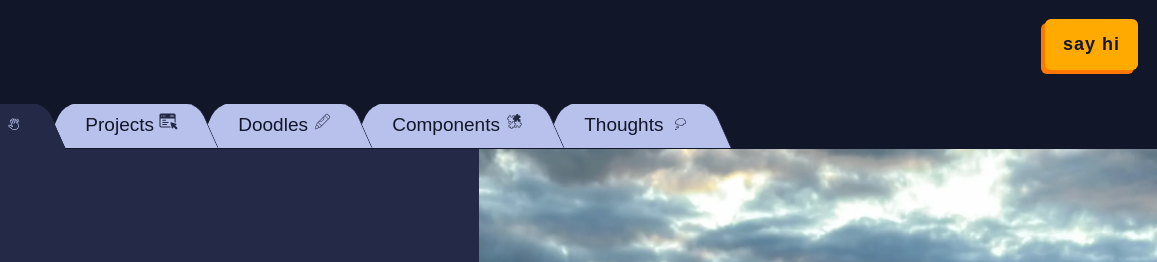
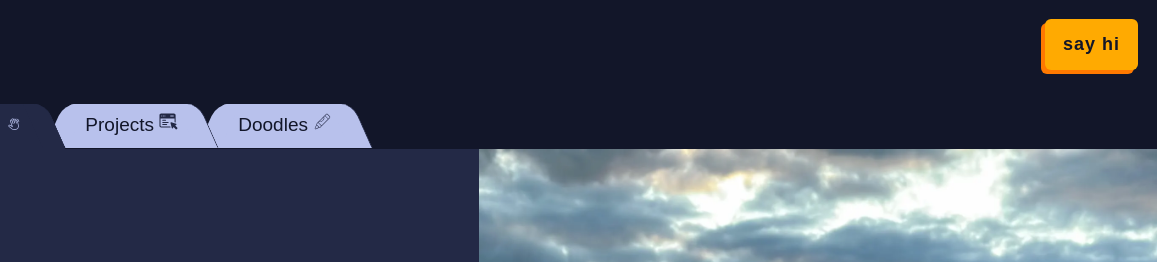
Before and after one commit to aafmisra/aafmisra.github.io, an Astro site: page /about in a window 1280 px wide. Shown: the top 262 px of the page, 123-1280 px from the left. Built offline with nearby package versions, Linux system fonts and the light colour scheme; Astro itself is replaced by a stand-in of ours; a web font is replaced by a local one.

Commit message:
hide links until I have content

```diff
--- a/src/components/global/Header.astro
+++ b/src/components/global/Header.astro
@@ -34,7 +34,7 @@ const thoughtsActive = currentPage === "/thoughts";
 					<span>Doodles <img src={`/doodles-${doodlesActive ? "active" : "inactive"}.svg`} alt="" aria-hidden="true"/></span>
 				</a>
       </li>
-      <li class={componentsActive ? "active" : ""}>
+      {/* <li class={componentsActive ? "active" : ""}>
         <a aria-current={componentsActive} href="/components">
 					<span>Components <img src={`/components-${componentsActive ? "active" : "inactive"}.svg`} alt="" aria-hidden="true"/></span>
 				</a>
@@ -43,7 +43,7 @@ const thoughtsActive = currentPage === "/thoughts";
         <a aria-current={thoughtsActive} href="/thoughts">
 					<span>Thoughts <img src={`/thoughts-${thoughtsActive ? "active" : "inactive"}.svg`} alt="" aria-hidden="true"/></span>
 				</a>
-      </li>
+      </li> */}
     </ul>
   </nav>
 </header>
```
